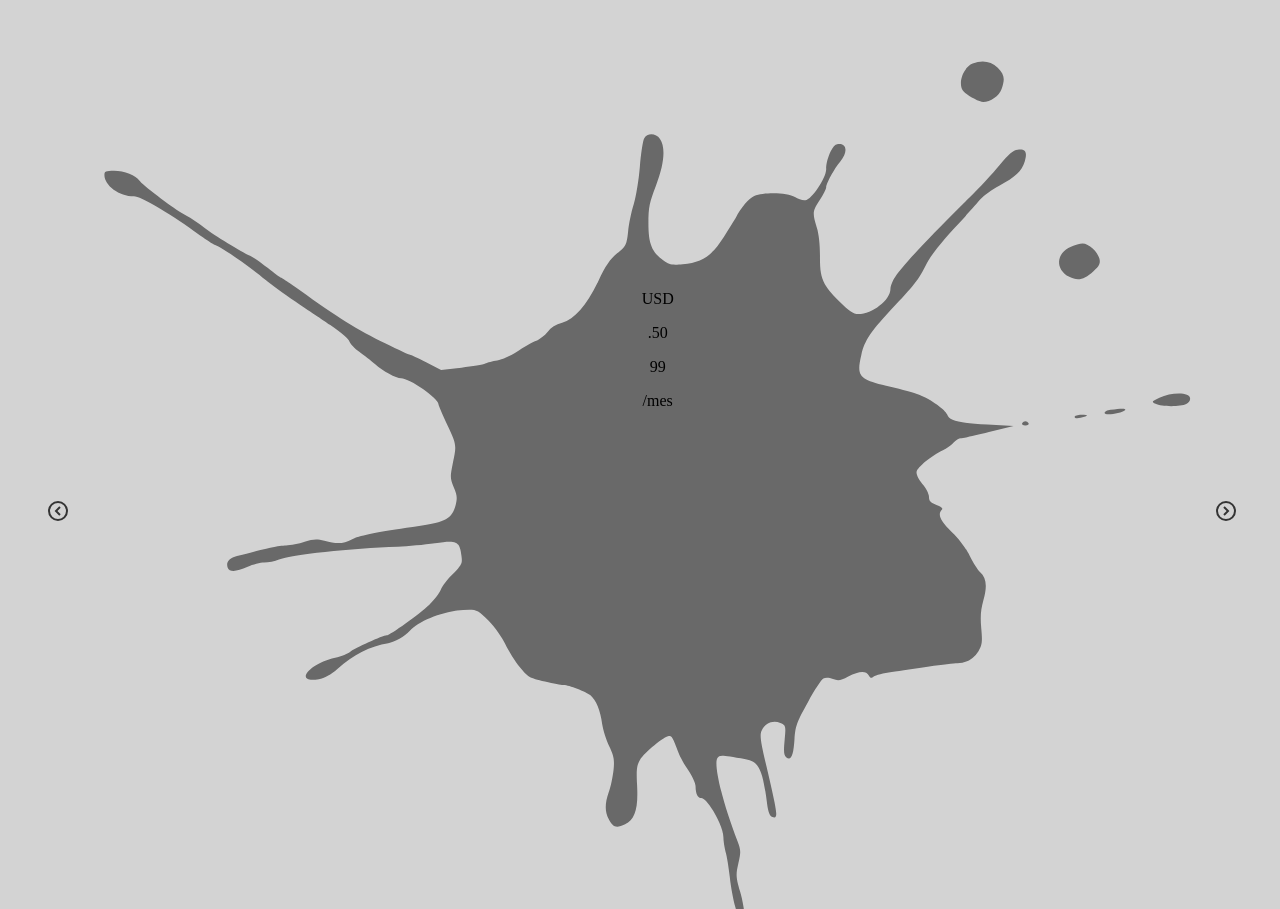
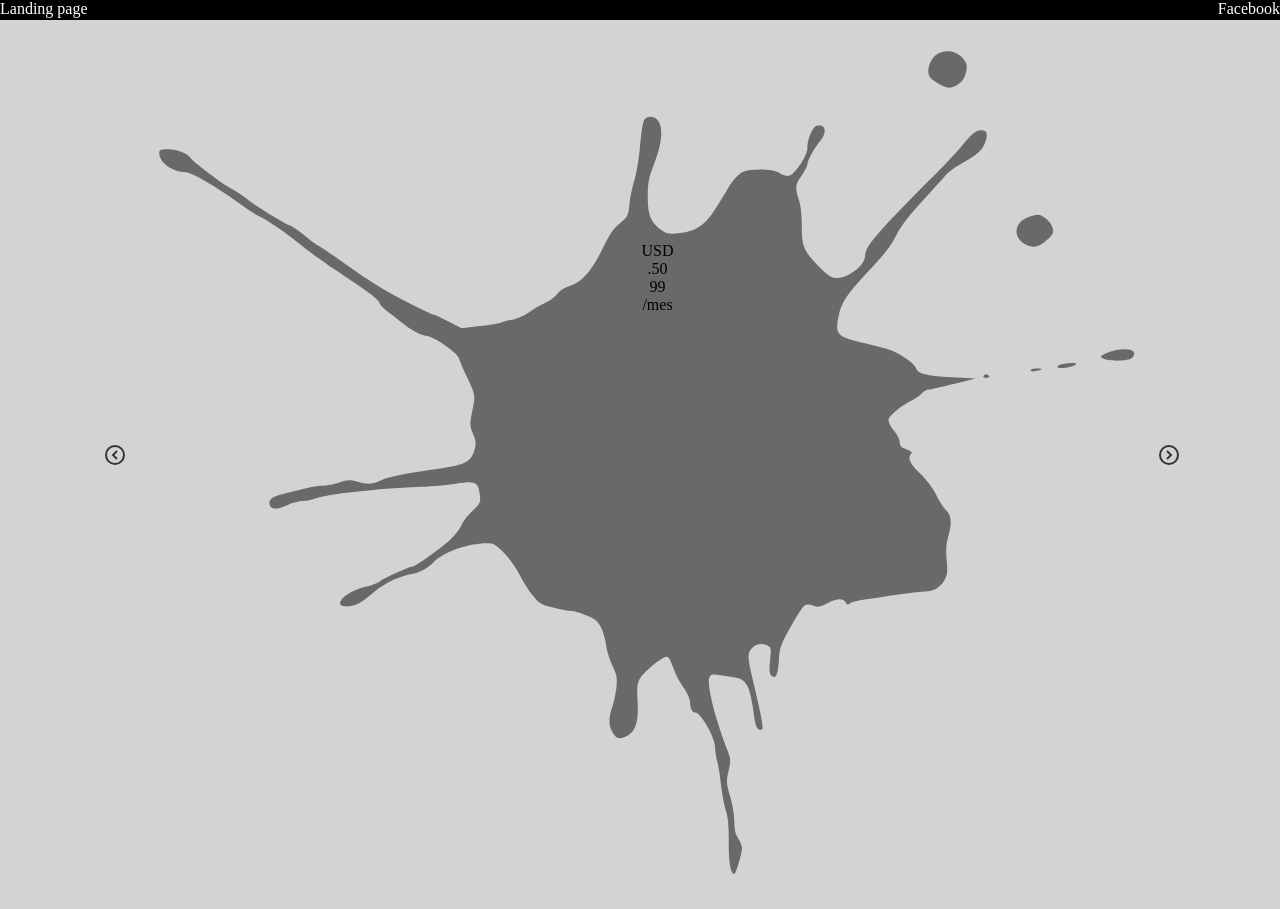
Before and after one commit to Maxi-SR/wunderman-thompson-test, a plain HTML site: page index.html in a window 1280 px wide. Shown: the top 909 px of the page. After the commit the page ends 886 px from the top, so only its background shows below. Drawn offline with nearby package versions, Linux system fonts and the light colour scheme.

Commit message:
slick slider width 80% and padding top 0

```diff
--- a/index.css
+++ b/index.css
@@ -2,14 +2,15 @@
 
 html, body{
     background-color: #d3d3d3;
+    margin: 0;
+    padding: 0;
   }
   .wrapper{
     width:100%;
-    padding-top: 20px;
   }
 
   .carousel{
-    width:90%;
+    width:80%;
     margin:0px auto;
     background-color: #d3d3d3;
   }
@@ -106,3 +107,24 @@ html, body{
   top: 25%;
   left: 50%;
 }
+
+.price-container p {
+  padding: 0;
+  margin: 0;
+}
+
+.header-container {
+  margin: 0;
+  padding: 0;
+  display: flex;
+  justify-content: space-between;
+  color: #fff;
+  background-color: black;
+  width: 100%;
+  height: 20px;
+}
+
+.header-container p {
+  margin: 0;
+  padding: 0;
+}
--- a/index.html
+++ b/index.html
@@ -12,6 +12,12 @@
 </head>
 
 <body>
+    <header>
+        <div class="header-container">
+            <p>Landing page</p>
+            <p>Facebook</p>
+        </div>
+    </header>
     <div class="wrapper">
         <div class="carousel">
             <div class="item-container">
```
